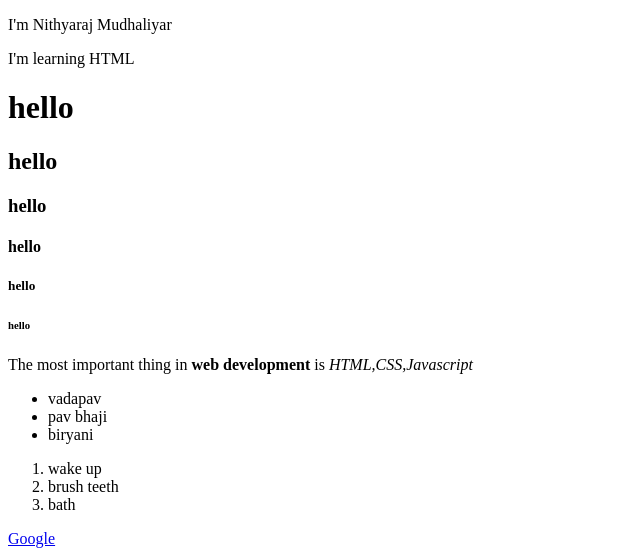
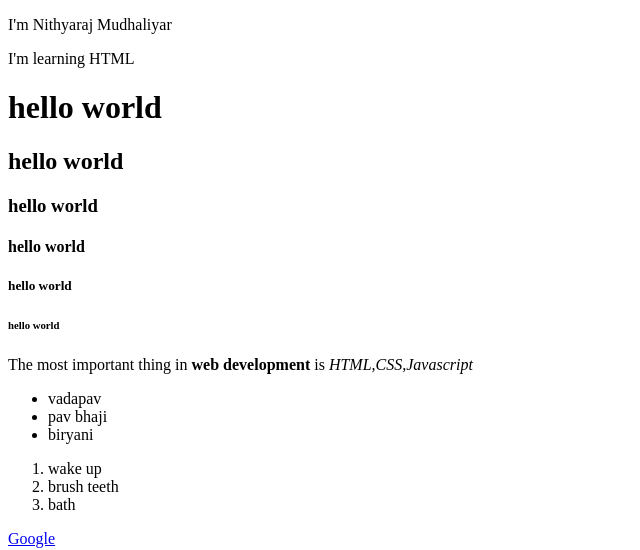
Before and after one commit to nithyarajmudhaliyar/HTML, a plain HTML site: page index.html in a window 1280 px wide. Shown: the top 550 px of the page, without its empty margins (0-640 px from the left). Drawn offline with Linux system fonts and the light colour scheme.

Commit message:
Update index.html

```diff
--- a/index.html
+++ b/index.html
@@ -8,12 +8,12 @@
 <body>
     <p>I'm Nithyaraj Mudhaliyar</p>
     <p>I'm learning HTML</p>
-    <h1>hello</h1>
-    <h2>hello</h2>
-    <h3>hello</h3>
-    <h4>hello</h4>
-    <h5>hello</h5>
-    <h6>hello</h6>
+    <h1>hello world</h1>
+    <h2>hello world</h2>
+    <h3>hello world </h3>
+    <h4>hello world</h4>
+    <h5>hello world</h5>
+    <h6>hello world</h6>
     <p>The most important thing in <b>web development</b> is <i>HTML,CSS,Javascript</i> </p>
     <ul>
         <li>vadapav</li>
```
